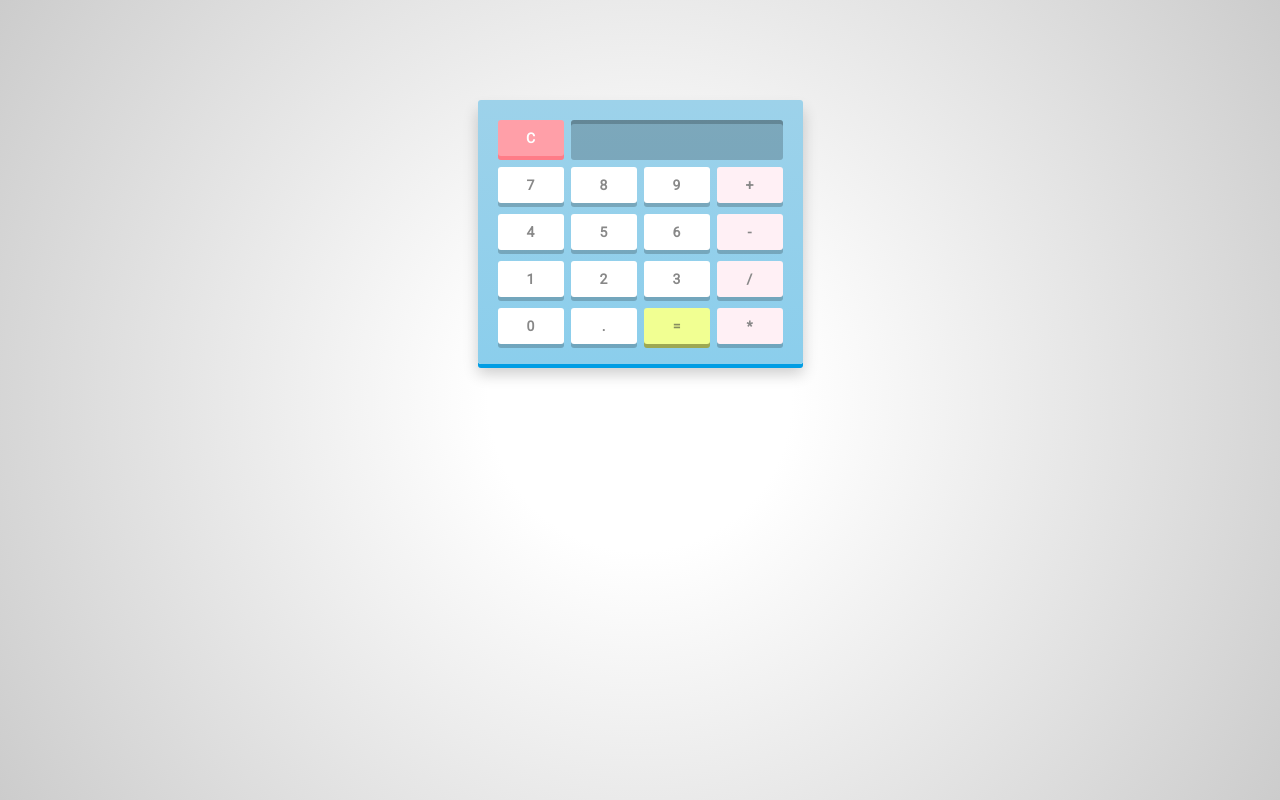
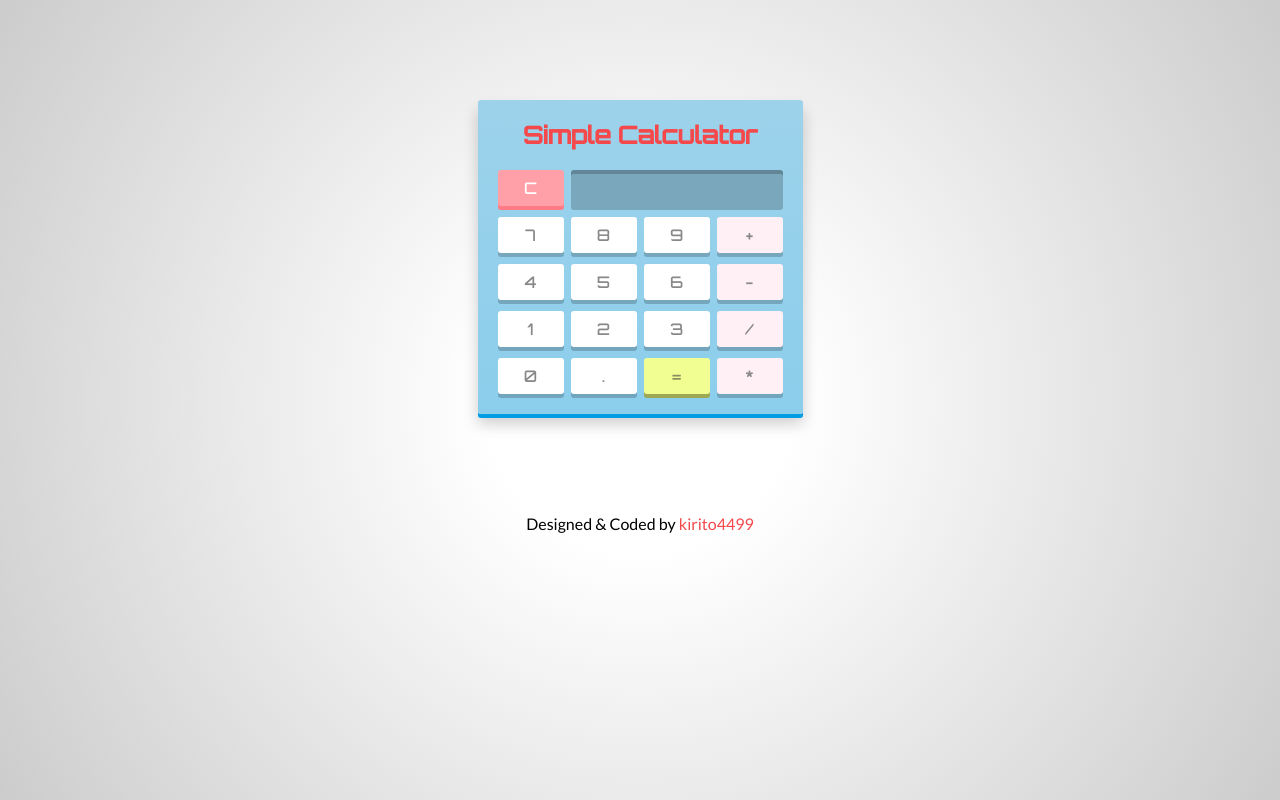
Before and after one commit to o0ohung4499o0o/Calculator, a plain HTML site: page index.html in a window 1280 px wide. Drawn offline with Linux system fonts and the light colour scheme.

Commit message:
change font and add some text

```diff
--- a/css/style.css
+++ b/css/style.css
@@ -1,12 +1,11 @@
-@import url('https://fonts.googleapis.com/css?family=Roboto');
+@import url('https://fonts.googleapis.com/css?family=Orbitron:500');
+@import url('https://fonts.googleapis.com/css?family=Lato');
+
 /* Basic reset */
 * {
 	margin: 0;
 	padding: 0;
 	box-sizing: border-box;
-
-	/* Better text styling */
-	font: bold 14px Roboto, sans-serif;
 }
 
 /* A nice BG gradient */
@@ -14,6 +13,13 @@ html {
 	height: 100%;
 	background: radial-gradient(circle, #fff 20%, #ccc);
 	background-size: cover;
+	font-family: 'Orbitron', sans-serif;
+}
+
+#title {
+	color: #F4484B;
+	text-align: center;
+	margin-bottom: 20px;
 }
 
 /* Using box shadows to create 3D effects */
@@ -140,3 +146,14 @@ html {
 	top: 4px;
 	box-shadow: 0px 0px #d3545d;
 }
+
+#footer {
+	font-family: 'Lato', sans-serif;
+	text-align: center;
+	font-size: 16px;
+}
+
+#footer a {
+	color: #F4484B;
+	text-decoration: none;
+}
--- a/index.html
+++ b/index.html
@@ -14,6 +14,10 @@
 <body>
 
     <div id="calculator">
+        <div id="title">
+            <h2>Simple Calculator</h2>
+        </div>
+
         <!-- Screen and clear key -->
         <div id="top">
             <span id="clear">C</span>
@@ -41,6 +45,10 @@
         </div>
     </div>
 
+    <footer id="footer">
+        <p>Designed & Coded by <a href="https://www.facebook.com/o0ohung4499o0o">kirito4499</a></p>
+    </footer>
+
 </body>
 
 </html>
```
